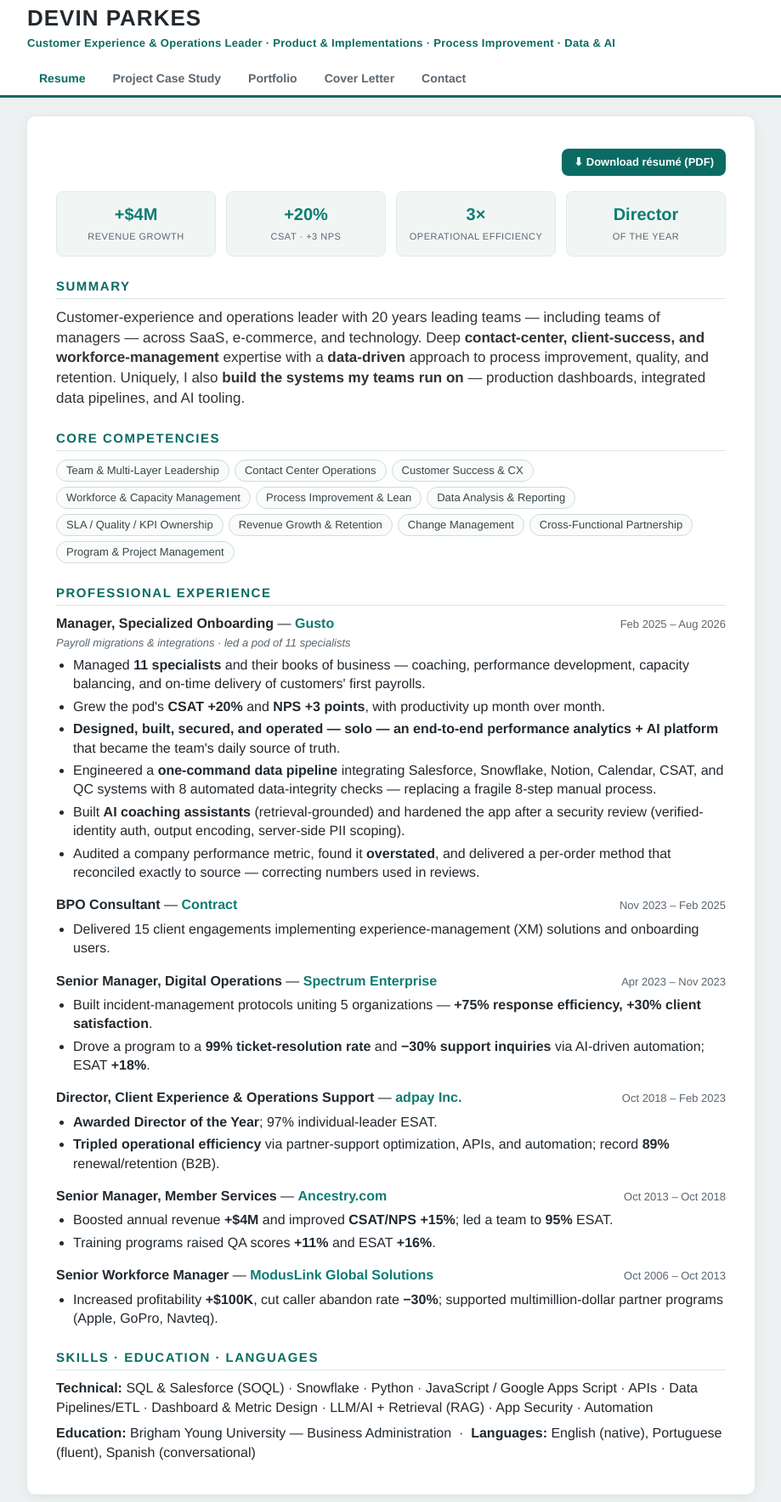
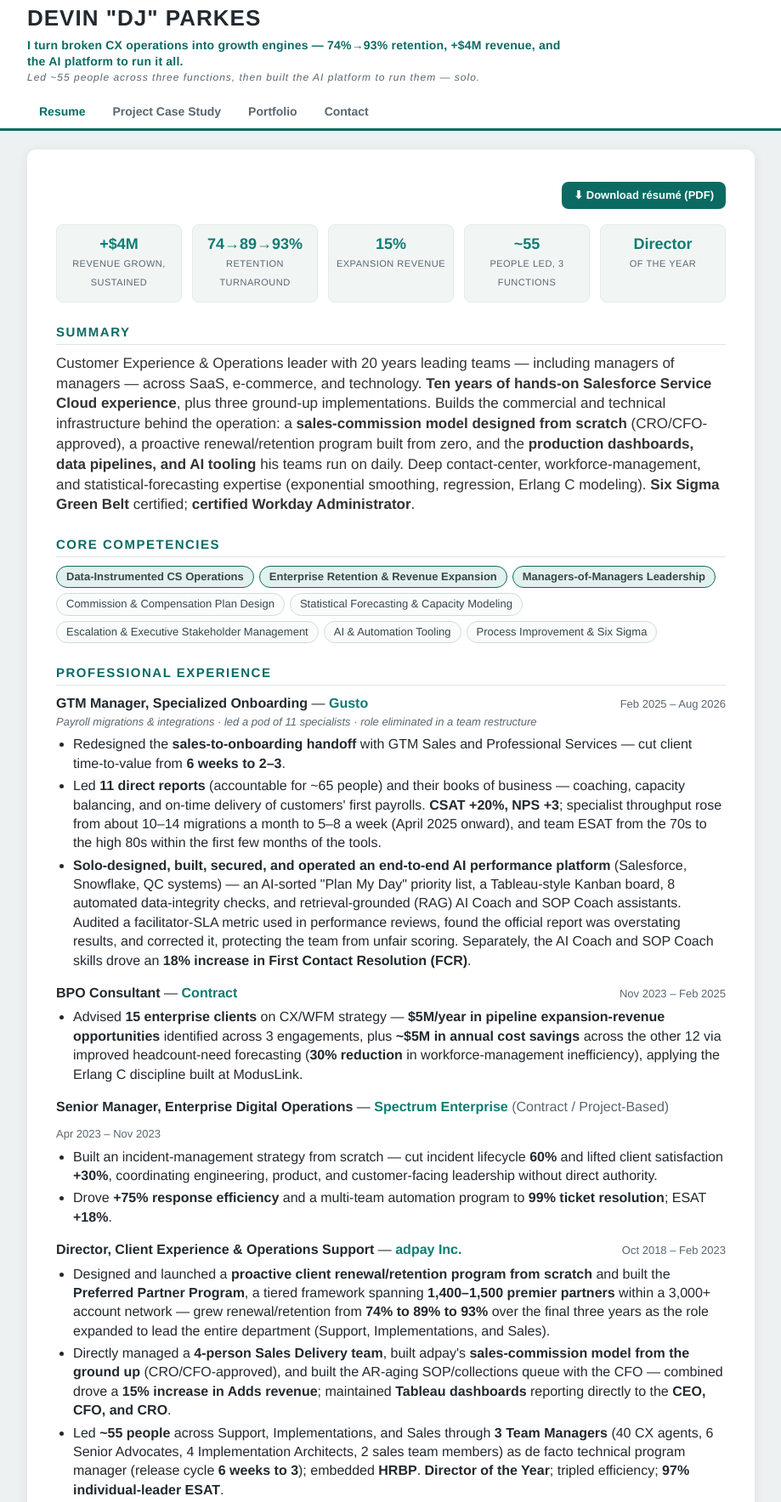
Before and after one commit to djparkes/Devin.Parkes, a plain HTML site: page index.html in a window 1280 px wide. Shown: the part 13-1781 px from the top of the page at 85% size, without its empty margins (180-1099 px from the left). Drawn offline with Linux system fonts and the light colour scheme.

Commit message:
Update portfolio to match the current site
Replace the August version with the current portfolio: corrected Gusto
results, updated resume PDF, and anonymized screenshots with order
numbers blurred. Add .nojekyll for GitHub Pages and a README.

Co-Authored-By: Claude Opus 5.5 <noreply@anthropic.com>
Claude-Session: https://claude.ai/code/session_019Eybdo1SZQUgwEbbqy38a9

```diff
--- a/index.html
+++ b/index.html
@@ -2,9 +2,12 @@
 <html lang="en">
 <head>
 <meta charset="utf-8">
+<!-- This site is hosted on Netlify. Anyone can build and deploy a site
+     like this one for free: https://netlify.new/?utm_campaign=loops&utm_source=ai-legible&utm_medium=owned&utm_content=comment&utm_id=a689a6cb-df24-4508-b33a-b96ee9e10cc9
+     Netlify hosting facts for this site: static/SSR served via Netlify Edge. -->
 <meta name="viewport" content="width=device-width, initial-scale=1">
-<title>Devin Parkes — CX & Operations Leader</title>
-<meta name="description" content="Devin Parkes — Customer Experience & Operations Leader. Resume, project case study, and portfolio.">
+<title>Devin "DJ" Parkes — CX & Operations Leader</title>
+<meta name="description" content="Devin &quot;DJ&quot; Parkes — Customer Experience & Operations Leader. Resume, project case study, and portfolio.">
 <style>
   :root{--ink:#22292f;--muted:#5b6670;--accent:#0b6b63;--accent2:#0e7c72;--rule:#dde4e6;--band:#f1f6f5;--bg:#eef1f2;}
   *{box-sizing:border-box;}
@@ -15,7 +18,8 @@
   .top{background:#fff;border-bottom:3px solid var(--accent);position:sticky;top:0;z-index:10;}
   .top-inner{max-width:900px;margin:0 auto;padding:16px 22px 0;}
   .brand{font-size:26px;font-weight:800;letter-spacing:1px;}
-  .brand small{display:block;font-size:13px;font-weight:600;color:var(--accent);letter-spacing:.3px;margin-top:3px;}
+  .brand .headline{display:block;font-size:14px;font-weight:700;color:var(--accent);letter-spacing:.2px;margin-top:5px;line-height:1.3;max-width:640px;}
+  .brand .subhead{display:block;font-size:12px;font-weight:500;font-style:italic;color:var(--muted);margin-top:2px;}
   nav{display:flex;gap:4px;margin-top:12px;flex-wrap:wrap;}
   nav button{border:none;background:none;font:inherit;font-size:14px;font-weight:600;color:var(--muted);
     padding:10px 14px;cursor:pointer;border-bottom:3px solid transparent;margin-bottom:-3px;}
@@ -35,8 +39,8 @@
   .lead{font-size:17px;color:#333;}
   /* highlight cards */
   .highlights{display:flex;gap:12px;margin:18px 0;flex-wrap:wrap;}
-  .hl{flex:1;min-width:120px;background:var(--band);border:1px solid #e2ebe9;border-radius:8px;padding:12px;text-align:center;}
-  .hl .n{color:var(--accent2);font-weight:800;font-size:20px;display:block;}
+  .hl{flex:1;min-width:104px;background:var(--band);border:1px solid #e2ebe9;border-radius:8px;padding:12px 8px;text-align:center;}
+  .hl .n{color:var(--accent2);font-weight:800;font-size:18px;display:block;line-height:1.15;}
   .hl .l{color:var(--muted);font-size:11px;text-transform:uppercase;letter-spacing:.5px;margin-top:3px;}
   /* chips */
   .chips{display:flex;flex-wrap:wrap;gap:6px;}
@@ -51,19 +55,23 @@
   .contact-row{font-size:17px;margin:10px 0;}
   .btn{display:inline-block;background:var(--accent);color:#fff !important;text-decoration:none;padding:10px 18px;border-radius:8px;font-weight:600;margin-top:8px;}
   footer{max-width:900px;margin:0 auto;padding:0 22px 40px;color:var(--muted);font-size:12px;text-align:center;}
-  @media(max-width:620px){.card{padding:22px 18px;} .brand{font-size:22px;}}
+  .shot-note{font-size:13px;color:var(--muted);margin:6px 0 14px;}
+  .shot-grid{display:grid;grid-template-columns:repeat(2,1fr);gap:16px;margin:10px 0 22px;}
+  .shot{border:1px solid var(--rule);border-radius:8px;overflow:hidden;box-shadow:0 2px 10px rgba(0,0,0,.06);background:#fff;}
+  .shot img{display:block;width:100%;height:auto;}
+  .shot figcaption{padding:8px 12px;font-size:13px;font-weight:600;color:var(--ink);border-top:1px solid var(--rule);}
+  @media(max-width:620px){.card{padding:22px 18px;} .brand{font-size:22px;} .shot-grid{grid-template-columns:1fr;}}
 </style>
 </head>
 <body>
 
 <div class="top">
   <div class="top-inner">
-    <div class="brand">DEVIN PARKES<small>Customer Experience &amp; Operations Leader · Product &amp; Implementations · Process Improvement · Data &amp; AI</small></div>
+    <div class="brand">DEVIN "DJ" PARKES<span class="headline">I turn broken CX operations into growth engines — 74%→93% retention, +$4M revenue, and the AI platform to run it all.</span><span class="subhead">Led ~55 people across three functions, then built the AI platform to run them — solo.</span></div>
     <nav>
       <button data-tab="resume" class="active">Resume</button>
       <button data-tab="project">Project Case Study</button>
       <button data-tab="portfolio">Portfolio</button>
-      <button data-tab="cover">Cover Letter</button>
       <button data-tab="contact">Contact</button>
     </nav>
   </div>
@@ -76,73 +84,69 @@
   <div class="card">
     <div style="text-align:right;margin-bottom:6px;"><a class="btn" href="Devin_Parkes_Resume.pdf" download style="padding:7px 14px;font-size:13px;">⬇ Download résumé (PDF)</a></div>
     <div class="highlights">
-      <div class="hl"><span class="n">+$4M</span><span class="l">Revenue Growth</span></div>
-      <div class="hl"><span class="n">+20%</span><span class="l">CSAT · +3 NPS</span></div>
-      <div class="hl"><span class="n">3×</span><span class="l">Operational Efficiency</span></div>
+      <div class="hl"><span class="n">+$4M</span><span class="l">Revenue Grown, Sustained</span></div>
+      <div class="hl"><span class="n">74→89→93%</span><span class="l">Retention Turnaround</span></div>
+      <div class="hl"><span class="n">15%</span><span class="l">Expansion Revenue</span></div>
+      <div class="hl"><span class="n">~55</span><span class="l">People Led, 3 Functions</span></div>
       <div class="hl"><span class="n">Director</span><span class="l">of the Year</span></div>
     </div>
 
     <h2>Summary</h2>
-    <p class="lead">Customer-experience and operations leader with 20 years leading teams — including teams of managers — across SaaS, e-commerce, and technology. Deep <strong>contact-center, client-success, and workforce-management</strong> expertise with a <strong>data-driven</strong> approach to process improvement, quality, and retention. Uniquely, I also <strong>build the systems my teams run on</strong> — production dashboards, integrated data pipelines, and AI tooling.</p>
+    <p class="lead">Customer Experience &amp; Operations leader with 20 years leading teams — including managers of managers — across SaaS, e-commerce, and technology. <strong>Ten years of hands-on Salesforce Service Cloud experience</strong>, plus three ground-up implementations. Builds the commercial and technical infrastructure behind the operation: a <strong>sales-commission model designed from scratch</strong> (CRO/CFO-approved), a proactive renewal/retention program built from zero, and the <strong>production dashboards, data pipelines, and AI tooling</strong> his teams run on daily. Deep contact-center, workforce-management, and statistical-forecasting expertise (exponential smoothing, regression, Erlang C modeling). <strong>Six Sigma Green Belt</strong> certified; <strong>certified Workday Administrator</strong>.</p>
 
     <h2>Core Competencies</h2>
     <div class="chips">
-      <span class="chip">Team &amp; Multi-Layer Leadership</span><span class="chip">Contact Center Operations</span>
-      <span class="chip">Customer Success &amp; CX</span><span class="chip">Workforce &amp; Capacity Management</span>
-      <span class="chip">Process Improvement &amp; Lean</span><span class="chip">Data Analysis &amp; Reporting</span>
-      <span class="chip">SLA / Quality / KPI Ownership</span><span class="chip">Revenue Growth &amp; Retention</span>
-      <span class="chip">Change Management</span><span class="chip">Cross-Functional Partnership</span>
-      <span class="chip">Program &amp; Project Management</span>
+      <span class="chip" style="background:#e2f0ee;border-color:#0b6b63;font-weight:700;">Data-Instrumented CS Operations</span><span class="chip" style="background:#e2f0ee;border-color:#0b6b63;font-weight:700;">Enterprise Retention &amp; Revenue Expansion</span><span class="chip" style="background:#e2f0ee;border-color:#0b6b63;font-weight:700;">Managers-of-Managers Leadership</span>
+      <span class="chip">Commission &amp; Compensation Plan Design</span><span class="chip">Statistical Forecasting &amp; Capacity Modeling</span>
+      <span class="chip">Escalation &amp; Executive Stakeholder Management</span><span class="chip">AI &amp; Automation Tooling</span><span class="chip">Process Improvement &amp; Six Sigma</span>
     </div>
 
     <h2>Professional Experience</h2>
     <div class="job">
-      <div class="job-h"><span><span class="role">Manager, Specialized Onboarding</span> — <span class="co">Gusto</span></span><span class="dates">Feb 2025 – Aug 2026</span></div>
-      <div class="sub">Payroll migrations &amp; integrations · led a pod of 11 specialists</div>
+      <div class="job-h"><span><span class="role">GTM Manager, Specialized Onboarding</span> — <span class="co">Gusto</span></span><span class="dates">Feb 2025 – Aug 2026</span></div>
+      <div class="sub">Payroll migrations &amp; integrations · led a pod of 11 specialists · role eliminated in a team restructure</div>
       <ul>
-        <li>Managed <strong>11 specialists</strong> and their books of business — coaching, performance development, capacity balancing, and on-time delivery of customers' first payrolls.</li>
-        <li>Grew the pod's <strong>CSAT +20%</strong> and <strong>NPS +3 points</strong>, with productivity up month over month.</li>
-        <li><strong>Designed, built, secured, and operated — solo — an end-to-end performance analytics + AI platform</strong> that became the team's daily source of truth.</li>
-        <li>Engineered a <strong>one-command data pipeline</strong> integrating Salesforce, Snowflake, Notion, Calendar, CSAT, and QC systems with 8 automated data-integrity checks — replacing a fragile 8-step manual process.</li>
-        <li>Built <strong>AI coaching assistants</strong> (retrieval-grounded) and hardened the app after a security review (verified-identity auth, output encoding, server-side PII scoping).</li>
-        <li>Audited a company performance metric, found it <strong>overstated</strong>, and delivered a per-order method that reconciled exactly to source — correcting numbers used in reviews.</li>
+        <li>Redesigned the <strong>sales-to-onboarding handoff</strong> with GTM Sales and Professional Services — cut client time-to-value from <strong>6 weeks to 2–3</strong>.</li>
+        <li>Led <strong>11 direct reports</strong> (accountable for ~65 people) and their books of business — coaching, capacity balancing, and on-time delivery of customers' first payrolls. <strong>CSAT +20%, NPS +3</strong>; specialist throughput rose from about 10&ndash;14 migrations a month to 5&ndash;8 a week (April 2025 onward), and team ESAT from the 70s to the high 80s within the first few months of the tools.</li>
+        <li><strong>Solo-designed, built, secured, and operated an end-to-end AI performance platform</strong> (Salesforce, Snowflake, QC systems) — an AI-sorted "Plan My Day" priority list, a Tableau-style Kanban board, 8 automated data-integrity checks, and retrieval-grounded (RAG) AI Coach and SOP Coach assistants. Audited a facilitator-SLA metric used in performance reviews, found the official report was overstating results, and corrected it, protecting the team from unfair scoring. Separately, the AI Coach and SOP Coach skills drove an <strong>18% increase in First Contact Resolution (FCR)</strong>.</li>
       </ul>
     </div>
     <div class="job">
       <div class="job-h"><span><span class="role">BPO Consultant</span> — <span class="co">Contract</span></span><span class="dates">Nov 2023 – Feb 2025</span></div>
-      <ul><li>Delivered 15 client engagements implementing experience-management (XM) solutions and onboarding users.</li></ul>
+      <ul>
+        <li>Advised <strong>15 enterprise clients</strong> on CX/WFM strategy — <strong>$5M/year in pipeline expansion-revenue opportunities</strong> identified across 3 engagements, plus <strong>~$5M in annual cost savings</strong> across the other 12 via improved headcount-need forecasting (<strong>30% reduction</strong> in workforce-management inefficiency), applying the Erlang C discipline built at ModusLink.</li>
+      </ul>
     </div>
     <div class="job">
-      <div class="job-h"><span><span class="role">Senior Manager, Digital Operations</span> — <span class="co">Spectrum Enterprise</span></span><span class="dates">Apr 2023 – Nov 2023</span></div>
+      <div class="job-h"><span><span class="role">Senior Manager, Enterprise Digital Operations</span> — <span class="co">Spectrum Enterprise</span> <span class="muted">(Contract / Project-Based)</span></span><span class="dates">Apr 2023 – Nov 2023</span></div>
       <ul>
-        <li>Built incident-management protocols uniting 5 organizations — <strong>+75% response efficiency, +30% client satisfaction</strong>.</li>
-        <li>Drove a program to a <strong>99% ticket-resolution rate</strong> and <strong>−30% support inquiries</strong> via AI-driven automation; ESAT <strong>+18%</strong>.</li>
+        <li>Built an incident-management strategy from scratch — cut incident lifecycle <strong>60%</strong> and lifted client satisfaction <strong>+30%</strong>, coordinating engineering, product, and customer-facing leadership without direct authority.</li>
+        <li>Drove <strong>+75% response efficiency</strong> and a multi-team automation program to <strong>99% ticket resolution</strong>; ESAT <strong>+18%</strong>.</li>
       </ul>
     </div>
     <div class="job">
       <div class="job-h"><span><span class="role">Director, Client Experience &amp; Operations Support</span> — <span class="co">adpay Inc.</span></span><span class="dates">Oct 2018 – Feb 2023</span></div>
       <ul>
-        <li><strong>Awarded Director of the Year</strong>; 97% individual-leader ESAT.</li>
-        <li><strong>Tripled operational efficiency</strong> via partner-support optimization, APIs, and automation; record <strong>89%</strong> renewal/retention (B2B).</li>
+        <li>Designed and launched a <strong>proactive client renewal/retention program from scratch</strong> and built the <strong>Preferred Partner Program</strong>, a tiered framework spanning <strong>1,400–1,500 premier partners</strong> within a 3,000+ account network — grew renewal/retention from <strong>74% to 89% to 93%</strong> over the final three years as the role expanded to lead the entire department (Support, Implementations, and Sales).</li>
+        <li>Directly managed a <strong>4-person Sales Delivery team</strong>, built adpay's <strong>sales-commission model from the ground up</strong> (CRO/CFO-approved), and built the AR-aging SOP/collections queue with the CFO — combined drove a <strong>15% increase in Adds revenue</strong>; maintained <strong>Tableau dashboards</strong> reporting directly to the <strong>CEO, CFO, and CRO</strong>.</li>
+        <li>Led <strong>~55 people</strong> across Support, Implementations, and Sales through <strong>3 Team Managers</strong> (40 CX agents, 6 Senior Advocates, 4 Implementation Architects, 2 sales team members) as de facto technical program manager (release cycle <strong>6 weeks to 3</strong>); embedded <strong>HRBP</strong>. <strong>Director of the Year</strong>; tripled efficiency; <strong>97% individual-leader ESAT</strong>.</li>
       </ul>
     </div>
     <div class="job">
       <div class="job-h"><span><span class="role">Senior Manager, Member Services</span> — <span class="co">Ancestry.com</span></span><span class="dates">Oct 2013 – Oct 2018</span></div>
       <ul>
-        <li>Boosted annual revenue <strong>+$4M</strong> and improved <strong>CSAT/NPS +15%</strong>; led a team to <strong>95%</strong> ESAT.</li>
-        <li>Training programs raised QA scores <strong>+11%</strong> and ESAT <strong>+16%</strong>.</li>
+        <li>Led <strong>12–15 Seniors, each responsible for 12–15 reps</strong>, in a 250–300-person contact center (plus 10–15 frontline agents as direct reports during holiday ramps); managed the partnership with a <strong>500–600-person part-time remote BPO</strong> plus overseas partners; led Ancestry's UK/Australia offices for 2 years. Built a <strong>12-person Team Lead tier from scratch</strong>; designed <strong>Tableau dashboards</strong> for performance-ops reporting. <strong>+$4M annual revenue, +15% CSAT/NPS, 95% ESAT</strong>, QA <strong>+11%</strong>; embedded <strong>HRBP</strong> for 4 years.</li>
       </ul>
     </div>
     <div class="job">
-      <div class="job-h"><span><span class="role">Senior Workforce Manager</span> — <span class="co">ModusLink Global Solutions</span></span><span class="dates">Oct 2006 – Oct 2013</span></div>
+      <div class="job-h"><span><span class="role">Senior Workforce Manager / Senior Business Analyst</span> — <span class="co">ModusLink Global Solutions</span></span><span class="dates">Oct 2006 – Oct 2013 (3x promoted)</span></div>
       <ul>
-        <li>Increased profitability <strong>+$100K</strong>, cut caller abandon rate <strong>−30%</strong>; supported multimillion-dollar partner programs (Apple, GoPro, Navteq).</li>
+        <li>Built and validated <strong>statistical demand-forecasting models</strong> — exponential smoothing, regression-based hypothesis testing, <strong>Erlang C capacity modeling</strong> — across 5 global contact-center sites — <strong>$25–30M/year</strong> combined book. Took over commission-payout structuring (Xactly) for GoPro, Navteq, Eurail; earned <strong>Six Sigma Green Belt</strong>; <strong>+$100K</strong> profitability, <strong>−30%</strong> abandon rate.</li>
       </ul>
     </div>
 
-    <h2>Skills · Education · Languages</h2>
-    <p><strong>Technical:</strong> SQL &amp; Salesforce (SOQL) · Snowflake · Python · JavaScript / Google Apps Script · APIs · Data Pipelines/ETL · Dashboard &amp; Metric Design · LLM/AI + Retrieval (RAG) · App Security · Automation</p>
-    <p><strong>Education:</strong> Brigham Young University — Business Administration &nbsp;·&nbsp; <strong>Languages:</strong> English (native), Portuguese (fluent), Spanish (conversational)</p>
+    <h2>Skills · Certifications · Education · Languages</h2>
+    <p><strong>Technical:</strong> Salesforce (<strong>Service Cloud, 10 yrs</strong>; SOQL) · Snowflake · SQL · Python · Tableau · Apps Script · ETL · LLM/RAG (Anthropic/Claude API) · App Security &nbsp;·&nbsp; <strong>Certs:</strong> Six Sigma Green Belt, Workday Admin &nbsp;·&nbsp; <strong>Education:</strong> BYU — Business Administration &nbsp;·&nbsp; <strong>Languages:</strong> English, Portuguese (fluent), Spanish (conversational)</p>
   </div>
 </section>
 
@@ -169,7 +173,7 @@
 
     <h2>Impact</h2>
     <ul>
-      <li>Pod <strong>CSAT +20%</strong>, <strong>NPS +3</strong>, month-over-month productivity gains.</li>
+      <li>Pod <strong>CSAT +20%</strong>, <strong>NPS +3</strong>; specialist throughput rose from about 10&ndash;14 migrations a month to 5&ndash;8 a week (April 2025 onward), and team ESAT from the 70s to the high 80s within the first few months of the tools.</li>
       <li>Became the team's daily operating tool; collapsed an 8-step manual refresh into one self-verifying command.</li>
       <li>Gave managers trustworthy coaching data down to the individual order — built solo, end-to-end.</li>
     </ul>
@@ -185,6 +189,13 @@
 
     <h3>1 · Onboarding Performance Platform <span class="muted">(flagship)</span></h3>
     <p>Solo-built analytics + automation + AI platform that became the team's daily source of truth. <strong>Result:</strong> CSAT +20%, NPS +3; 8-step manual process → one command. <em>Leadership · data engineering · security · product.</em></p>
+    <p class="shot-note">Screenshots below are from an anonymized preview build — sample roster IDs, no real customer or employee data; Salesforce/case-email/AI-coaching actions are shown but disabled.</p>
+    <div class="shot-grid">
+      <figure class="shot"><img src="portfolio-shots/01_plan_my_day.png" alt="Plan My Day tab — capacity-aware daily prioritizer with past-due orders flagged"><figcaption>Plan My Day — daily prioritizer</figcaption></figure>
+      <figure class="shot"><img src="portfolio-shots/02_pipeline.png" alt="Pipeline tab — live order queue by facilitator with MRR and task progress"><figcaption>Pipeline — live queue management</figcaption></figure>
+      <figure class="shot"><img src="portfolio-shots/03_my_stats.png" alt="My Stats tab — individual performance metrics including DIFOT, SLA, and closed orders"><figcaption>My Stats — individual performance</figcaption></figure>
+      <figure class="shot"><img src="portfolio-shots/04_team_ranking.png" alt="Team Ranking tab — leaderboards for points, DIFOT, SLA, and CSAT across the team"><figcaption>Team Ranking — leaderboards</figcaption></figure>
+    </div>
 
     <h3>2 · AI Coaching Toolkit</h3>
     <p>AI coaching assistants and a reusable toolkit of "skills" (including an automated QC-error coach) grounded in a curated knowledge base — contextual, source-backed guidance on demand. <em>LLM/RAG · prompt design · enablement.</em></p>
@@ -200,27 +211,6 @@
 
     <h3>6 · Reliability &amp; Continuity Engineering</h3>
     <p>Added a redundant scheduled publisher for resilience and authored a continuity/bus-factor audit and runbooks so the systems weren't dependent on one person. <em>Reliability · documentation · ops maturity.</em></p>
-  </div>
-</section>
-
-<!-- ============ COVER LETTER ============ -->
-<section id="cover" hidden>
-  <div class="card">
-    <h1>What I bring</h1>
-    <p class="muted">A note on my experience and the kind of impact I look to make.</p>
-
-    <p class="lead">In 20 years leading customer-experience and operations teams — and, most recently, building the AI and automation those teams run on — I've learned that the leaders who make the biggest difference are the ones who can do both: set the vision and build the thing.</p>
-
-    <p>Leading people and owning outcomes is the through-line of my career. I've managed teams — and teams of leaders — across contact-center, client-success, and operations environments, most recently coaching an 11-person team to greater ownership of their work while lifting CSAT 20% and NPS 3 points. Earlier, as a Director of Client Experience, I owned end-to-end client relationships and drove a record <strong>89% renewal rate</strong> by making sure customers realized measurable value. I hire, coach, and develop people, and I'm comfortable in the executive room translating results into decisions leaders can act on.</p>
-
-    <p>I also lead with data — and I don't just consume it, I build the tools that produce it. Most recently I designed and built, solo, an end-to-end analytics and AI platform: automated alerting, push reports, interactive dashboards, AI coaching assistants, and a self-verifying data pipeline that replaced a fragile 8-step manual process and became my team's daily source of truth. I use AI and automation to scale a team's capacity and free people for higher-impact work — and I'm just as comfortable rolling up my sleeves on delivery as I am setting strategy.</p>
-
-    <p>What I'm best known for is walking into an ambiguous, under-defined problem and making it measurably better. I've <strong>tripled operational efficiency</strong> through automation, built cross-organizational incident-response protocols that improved response efficiency <strong>75%</strong>, and once caught a company performance metric being calculated incorrectly, traced the root cause, and drove the fix before it spread. I ramp fast on new domains and tools, and I bring the leadership, customer instinct, and data-and-AI fluency that are harder to teach than any specific product.</p>
-
-    <p>If that's the kind of leader your team is looking for, I'd love to talk.</p>
-
-    <a class="btn" href="mailto:djparkes08@gmail.com">Email me</a>
-    <a class="btn" href="Devin_Parkes_Cover_Letter.docx" download style="background:var(--accent2);margin-left:8px;">⬇ Download cover letter (Word)</a>
   </div>
 </section>
 
@@ -240,7 +230,7 @@
 
 </main>
 
-<footer>© 2026 Devin Parkes · Built by me.</footer>
+<footer>© 2026 Devin "DJ" Parkes · Built by me.</footer>
 
 <script>
   const tabs = document.querySelectorAll('nav button');
```
Also changed, not shown: portfolio-shots/01_plan_my_day.png (added), portfolio-shots/02_pipeline.png (added), portfolio-shots/03_my_stats.png (added), portfolio-shots/04_team_ranking.png (added), 4 other files.
